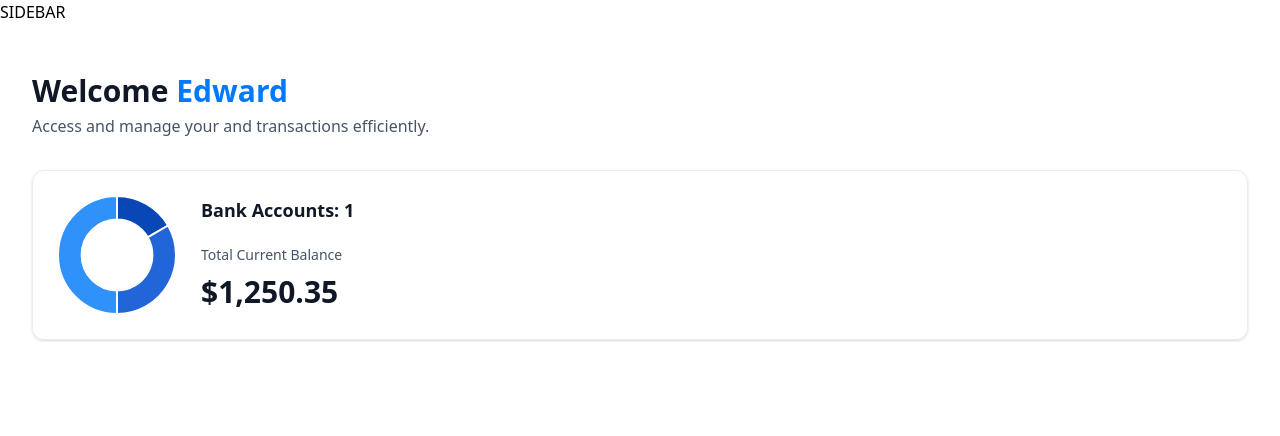
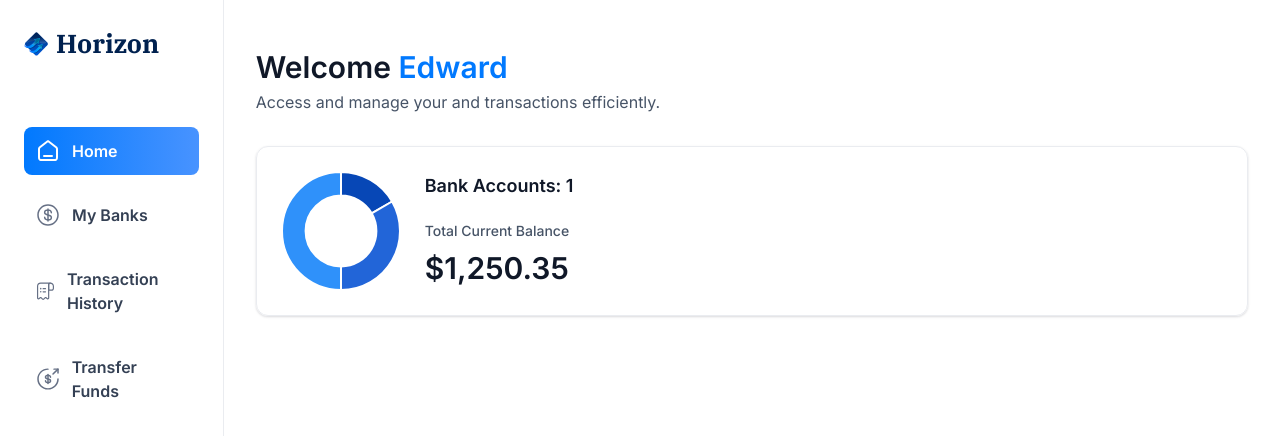
Before and after one commit to edzhabs/banking, a Next.js app: page / in a window 1280 px wide. Shown: the top 436 px of the page. Built offline with nearby package versions, Linux system fonts and the light colour scheme.

Commit message:
Add Sidebar (desktop)

```diff
--- a/app/(root)/layout.tsx
+++ b/app/(root)/layout.tsx
@@ -1,11 +1,14 @@
+import Sidebar from "@/components/Sidebar";
+
 export default function RootLayout({
   children,
 }: Readonly<{
   children: React.ReactNode;
 }>) {
+  const loggedIn = {firstName: 'Edward', lastName: 'EJH', email: 'testmail@mail.com'}
   return (
-    <main>
-        SIDEBAR
+    <main className="flex h-screen w-full font-inter">
+        <Sidebar user={loggedIn} />
         {children}
     </main>
   );
--- /dev/null
+++ b/components/Sidebar.tsx
@@ -0,0 +1,51 @@
+'use client';
+
+import { sidebarLinks } from '@/constants'
+import { cn } from '@/lib/utils'
+import Image from 'next/image'
+import Link from 'next/link'
+import { usePathname } from 'next/navigation';
+
+const Sidebar = ({user}: SiderbarProps) => {
+  const pathname = usePathname()
+  return (
+    <section className='sidebar'>
+        <nav className='flex flex-col gap-4'>
+          <Link href="/" className='flex mb-12 cursor-pointer items-center gap-2'>
+            <Image
+              src="/icons/logo.svg"
+              width="34"
+              height="34"
+              alt='Horizon logo'
+              className='size-[24px] max-xl:size-14'
+              />
+              <h1 className='sidebar-logo'>Horizon</h1>
+          </Link>
+
+          {sidebarLinks.map(item => {
+            const isActive = pathname === item.route || pathname.startsWith(`${item.route}/`)
+            return (
+              <Link key={item.route} href={item.route}
+                className={cn('sidebar-link', {'bg-bank-gradient': isActive})}>
+                <div className='relative size-6'>
+                  <Image
+                    src={item.imgURL}
+                    alt={item.label}
+                    fill
+                    className={cn({'brightness-[3] invert-0': isActive})}
+                    />
+                </div>
+                <p className={cn('sidebar-label', {'!text-white': isActive})}>
+                  {item.label}
+                </p>
+              </Link>
+              )
+          })}
+          USER
+        </nav>
+        FOOTER
+    </section>
+  )
+}
+
+export default Sidebar
```
